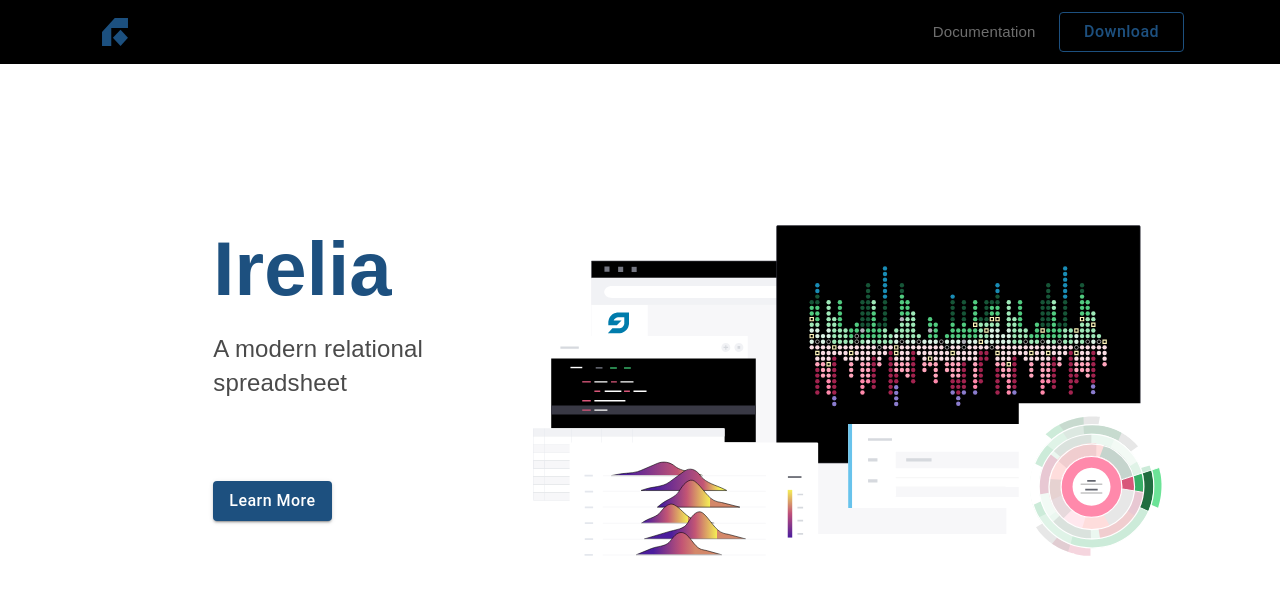
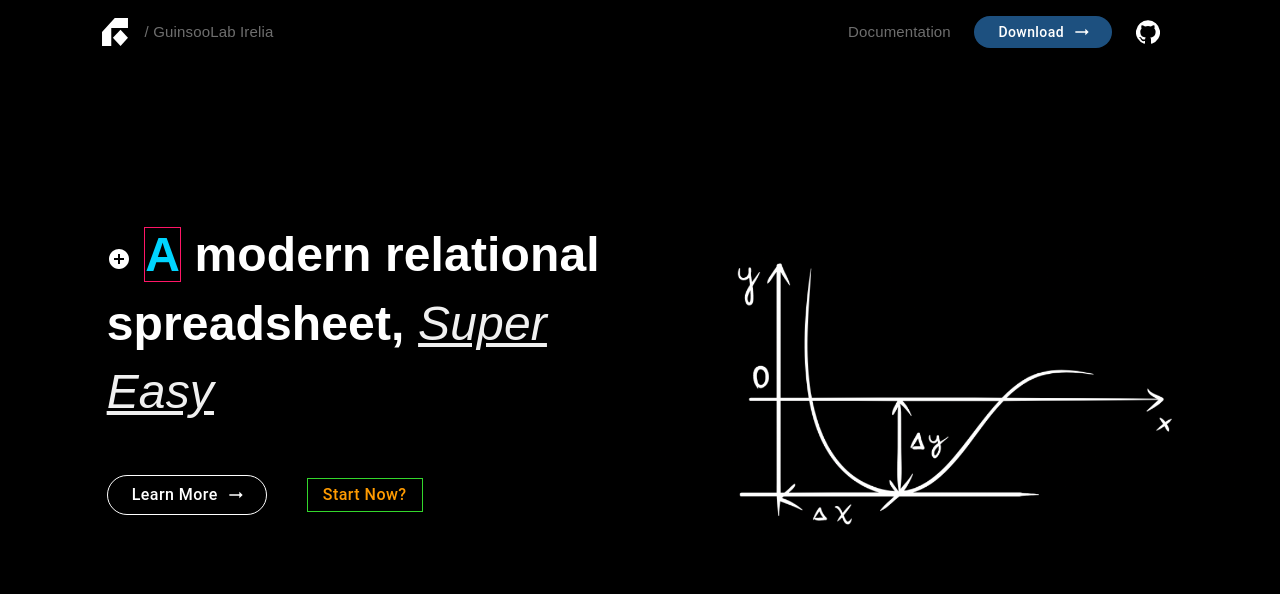
Before and after one commit to IreliaTable/irelia-web, a React (Create React App) app: page /#/app/home in a window 1280 px wide. Shown: the top 594 px of the page. Built offline with nearby package versions, Linux system fonts and the light colour scheme.

Commit message:
update irelia-web feature

```diff
--- a/src/components/Header/Header.js
+++ b/src/components/Header/Header.js
@@ -4,6 +4,8 @@ import {
   Toolbar,
 } from "@material-ui/core";
 import Button from "@material-ui/core/Button";
+import ArrowRightAltIcon from "@material-ui/icons/ArrowRightAlt";
+import GitHubIcon from '@material-ui/icons/GitHub';
 
 // styles
 import useStyles from "./styles";
@@ -27,6 +29,9 @@ export default function Header() {
           alt="glab-logo"
           onClick={() => window.open("#/app/home", "_self")}
         />
+        <p className={classes.subTitle}>
+          / GuinsooLab Irelia
+        </p>
         <div className={classes.grow} />
         <p
           className={classes.subTitle}
@@ -36,13 +41,15 @@ export default function Header() {
         </p>
         <div>
           <Button
-            variant={"outlined"}
-            className={classes.buttonInfoToMore}
+            variant={"contained"}
+            className={classes.buttonDownload}
+            endIcon={<ArrowRightAltIcon />}
             onClick={() => window.open("https://github.com/IreliaTable/irelia/releases", "_target")}
           >
             Download
           </Button>
         </div>
+        <GitHubIcon style={{marginLeft: 24, marginRight: 24}} onClick={() => window.open("https://github.com/IreliaTable", "_target")} />
         <div className={classes.gap} />
       </Toolbar>
     </AppBar>
--- a/src/components/Header/styles.js
+++ b/src/components/Header/styles.js
@@ -32,7 +32,7 @@ export default makeStyles(theme => {
       fontSize: 15,
       "&:hover": {
         cursor: "pointer",
-        color: theme.palette.primary.main,
+        color: "#ffffff",
       },
       textAlign: "center",
     },
@@ -47,7 +47,6 @@ export default makeStyles(theme => {
       paddingLeft: theme.spacing(2),
       paddingRight: theme.spacing(2),
       color: theme.palette.text.primary,
-      fontSize: 15,
       "&:hover": {
         cursor: "pointer",
         color: theme.palette.primary.main,
@@ -59,13 +58,15 @@ export default makeStyles(theme => {
       color: theme.palette.text.secondary,
       fontSize: 13,
     },
-    buttonInfoToMore: {
-      fontSize: 16,
-      color: theme.palette.primary.main,
+    buttonDownload: {
+      color: "#ffffff",
+      backgroundColor: theme.palette.primary.main,
       borderColor: theme.palette.primary.main,
+      paddingTop: 4,
+      paddingBottom: 4,
       paddingLeft: theme.spacing(3),
       paddingRight: theme.spacing(3),
-      borderRadius: 4,
+      borderRadius: 20,
       textTransform: "Capitalize",
     },
   });
--- a/src/pages/home/components/Feature1.js
+++ b/src/pages/home/components/Feature1.js
@@ -2,14 +2,16 @@ import React from "react";
 import Grid from "@material-ui/core/Grid";
 import Button from "@material-ui/core/Button";
 import { makeStyles } from "@material-ui/styles";
+import ArrowRightAltIcon from "@material-ui/icons/ArrowRightAlt";
+import AddCircleIcon from '@material-ui/icons/AddCircle';
 
-import AbractionHeroImg from "../../../images/abraction-hero.svg";
+import PossibleSheet from "../../../images/possible_sheet.png";
 
 const useStyles = makeStyles(theme => ({
   root: {
     width: "100vw",
     height: "100vh",
-    backgroundColor: "white",
+    backgroundColor: "#000000",
   },
   leftPaper: {
     height: "90vh",
@@ -24,22 +26,49 @@ const useStyles = makeStyles(theme => ({
     flexDirection: "column",
   },
   logoSlogan: {
-    fontSize: 76,
-    fontWeight: 600,
+    fontSize: 48,
+    fontWeight: 800,
     marginTop: theme.spacing(2),
     marginBottom: theme.spacing(1),
-    color: theme.palette.primary.main
+    color: "#ffffff"
+  },
+  wordCell: {
+    fontSize: 48,
+    fontWeight: 800,
+    marginTop: theme.spacing(2),
+    marginBottom: theme.spacing(1),
+    color: "#00d5ff",
+    borderColor: "#ff1667",
+    borderWidth: 1,
+    borderStyle: "solid",
   },
   logoSloganBody: {
-    fontSize: 24,
-    marginTop: theme.spacing(1),
-    marginBottom: theme.spacing(5),
+    fontSize: 48,
+    fontWeight: 500,
+    color: "#f0f0f0",
+    textDecoration: "underline",
   },
   buttonInfoToMore: {
     fontSize: 16,
     marginTop: theme.spacing(5),
-    borderRadius: 4,
     textTransform: "Capitalize",
+    color: "#ffffff",
+    backgroundColor: "#000000",
+    borderColor: "#ffffff",
+    borderRadius: 20,
+    paddingLeft: theme.spacing(3),
+    paddingRight: theme.spacing(3),
+    marginRight: theme.spacing(5),
+  },
+  buttonQuickstart: {
+    fontSize: 16,
+    marginTop: theme.spacing(5),
+    textTransform: "Capitalize",
+    color: "#ff9b00",
+    borderColor: "#33d62c",
+    paddingTop: 2,
+    paddingBottom: 2,
+    borderRadius: 0,
   },
   mainTitle: {
     display: "flex",
@@ -51,45 +80,51 @@ const useStyles = makeStyles(theme => ({
 export default function Feature1() {
   const classes = useStyles();
 
-  const defaultSystemName = "Irelia";
-  const slogan = "A modern relational spreadsheet ";
+  const defaultSystemName = "modern relational spreadsheet";
+  const slogan = "Super Easy";
 
   return (
     <div className={classes.root}>
       <Grid container>
-        <Grid item xs={2}>
+        <Grid item xs={1}>
         </Grid>
-        <Grid item xs={3}>
+        <Grid item xs={5}>
           <div className={classes.leftPaper}>
             <div>
               <p className={classes.logoSlogan}>
-                {defaultSystemName}
-              </p>
-              <p className={classes.logoSloganBody}>
-                {slogan}
+                <AddCircleIcon style={{color: "#ffffff"}} />&nbsp;
+                <span className={classes.wordCell}>A</span>&nbsp;
+                {defaultSystemName}, <i className={classes.logoSloganBody}>{slogan}</i>
               </p>
             </div>
             <div>
             </div>
             <div>
               <Button
-                variant={"contained"}
-                color={"primary"}
+                variant={"outlined"}
                 className={classes.buttonInfoToMore}
-                onClick={() => window.open("https://ciusji.gitbook.io/spotrix/", "_blank")}
+                endIcon={<ArrowRightAltIcon />}
+                onClick={() => window.open("https://ciusji.gitbook.io/irelia/", "_blank")}
               >
                 Learn More
+              </Button>
+              <Button
+                variant={"outlined"}
+                className={classes.buttonQuickstart}
+                onClick={() => window.open("https://ciusji.gitbook.io/irelia/managing-documents/create-a-document", "_blank")}
+              >
+                Start Now?
               </Button>
             </div>
           </div>
         </Grid>
         <Grid item xs={6}>
           <div className={classes.rightPaper}>
-            <img src={AbractionHeroImg} alt="abraction-hero" width={"100%"} />
+            <img src={PossibleSheet} width={"100%"} alt="possible-sheet" />
           </div>
         </Grid>
-        <Grid item xs={1}>
-        </Grid>
+        {/*<Grid item xs={1}>*/}
+        {/*</Grid>*/}
       </Grid>
     </div>
   );
```
Also changed, not shown: src/images/irelia.svg, src/images/possible_sheet.png (added).
